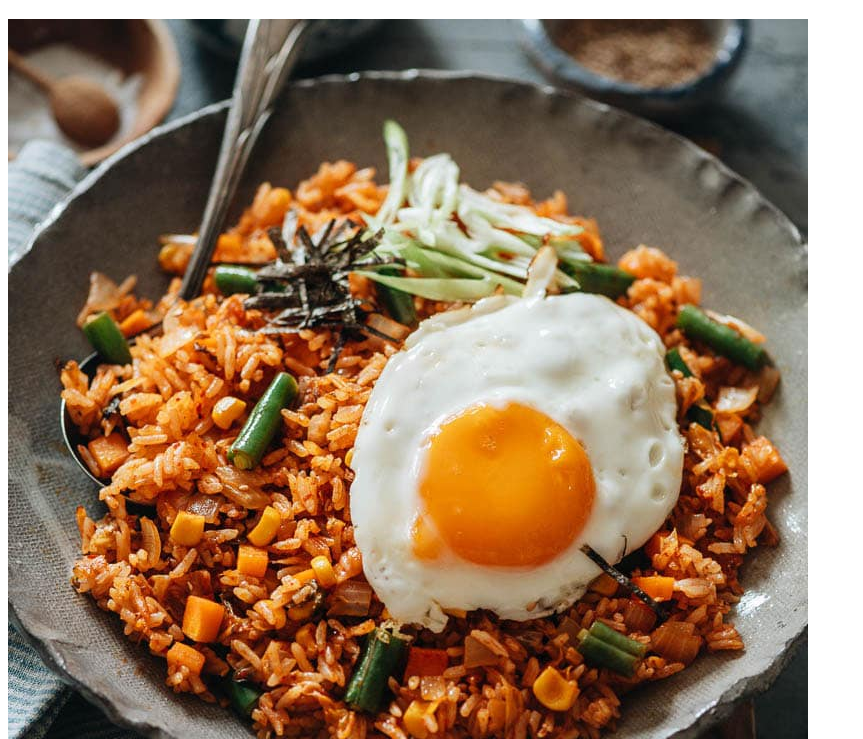
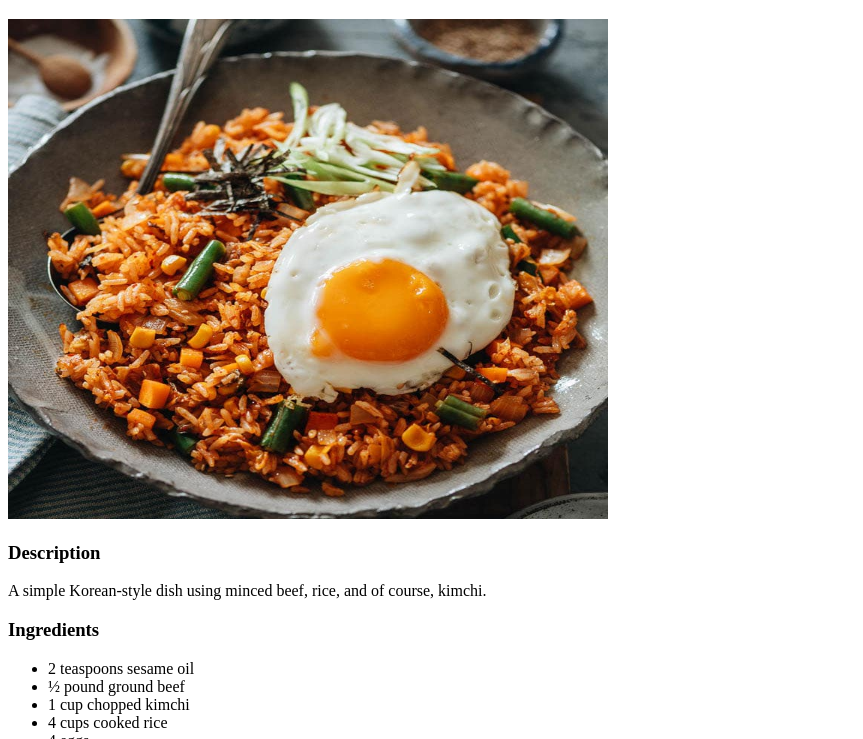
Before and after one commit to rthach17/odin-recipes, a plain HTML site: page recipes/kimchirice.html in a window 1280 px wide. Shown: the part 61-800 px from the top of the page, without its empty margins (0-863 px from the left). Drawn offline with Linux system fonts and the light colour scheme.

Commit message:
Resize image

```diff
--- a/recipes/kimchirice.html
+++ b/recipes/kimchirice.html
@@ -7,7 +7,8 @@
 
     <body>
         <h1>Kimchi Fried Rice</h1>
-        <img src="../img/kimchirice.jpeg" alt="A delicious bowl of kimchi fried rice on a table.">
+        <img src="../img/kimchirice.jpeg" alt="A delicious bowl of kimchi fried rice on a table."
+         height="500" width="600">
 
         <h3>Description</h3>
         <p>A simple Korean-style dish using minced beef, rice, and of course, kimchi.</p>
```
